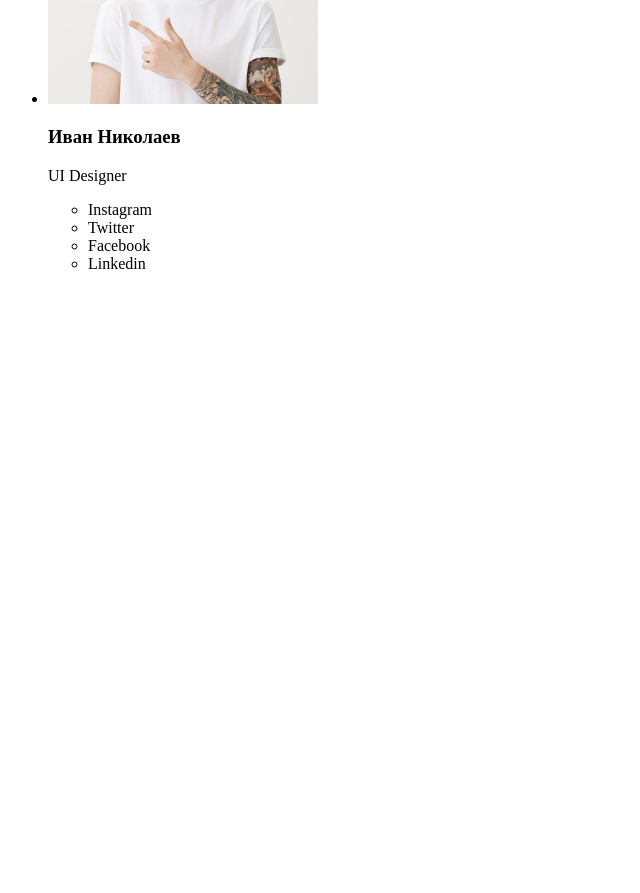
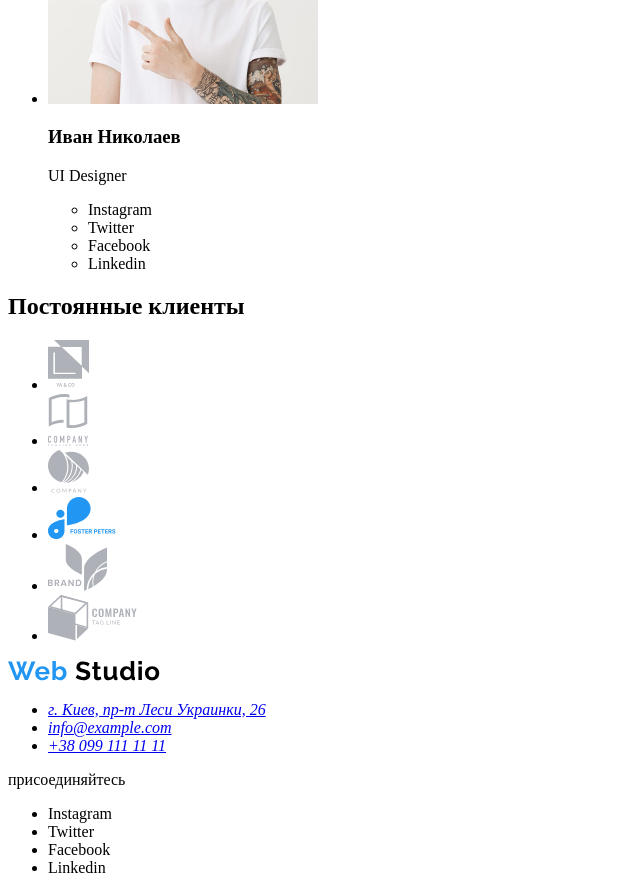
Before and after one commit to VicLip/goit-markup-hw-01, a plain HTML site: page index.html in a window 1280 px wide. Shown: the part 3527-4420 px from the top of the page, without its empty margins (0-640 px from the left). Before the commit the page ends 3816 px from the top, so only its background shows below. Drawn offline with Linux system fonts and the light colour scheme.

Commit message:
1 ДЗ - DONE

```diff
--- a/index.html
+++ b/index.html
@@ -197,7 +197,62 @@
           </li>
         </ul>
       </section>
+      <!--ПОСТОЯННЫЕ КЛИЕНТЫ-->
+      <section>
+        <h2>Постоянные клиенты</h2>
+        <ul>
+          <li>
+            <img src="./images/client/client-logo1.svg" alt="логотип клиента" />
+          </li>
+          <li>
+            <img src="./images/client/client-logo2.svg" alt="логотип клиента" />
+          </li>
+          <li>
+            <img src="./images/client/client-logo3.svg" alt="логотип клиента" />
+          </li>
+          <li>
+            <img src="./images/client/client-logo4.svg" alt="логотип клиента" />
+          </li>
+          <li>
+            <img src="./images/client/client-logo5.svg" alt="логотип клиента" />
+          </li>
+          <li>
+            <img src="./images/client/client-logo6.svg" alt="логотип клиента" />
+          </li>
+        </ul>
+      </section>
     </main>
-    <footer></footer>
+    <!--ПОДВАЛ-->
+    <footer>
+      <nav>
+        <a href="./index.html" aria-label="Логотип">
+          <img src="./images/header/logo.svg" alt="Логотип" />
+        </a>
+        <ul>
+          <li>
+            <address>
+              <a href="https://goo.gl/maps/X2qzdD9U5p8vsnmn8" target="_blank"
+                >г. Киев, пр-т Леси Украинки, 26</a
+              >
+            </address>
+          </li>
+          <li>
+            <address>
+              <a href="mailto:info@example.com">info@example.com</a>
+            </address>
+          </li>
+          <li>
+            <address><a href="tel:+380991111111">+38 099 111 11 11</a></address>
+          </li>
+        </ul>
+        <p>присоединяйтесь</p>
+        <ul>
+          <li><a href="" aria-label="иконка инстаграма"></a>Instagram</li>
+          <li><a href="" aria-label="иконка твиттера"></a>Twitter</li>
+          <li><a href="" aria-label="иконка фейсбука"></a>Facebook</li>
+          <li><a href="" aria-label="иконка линкедина"></a>Linkedin</li>
+        </ul>
+      </nav>
+    </footer>
   </body>
 </html>
```
Also changed, not shown: images/client/client-logo1.svg (added), images/client/client-logo2.svg (added), images/client/client-logo3.svg (added), images/client/client-logo4.svg (added), images/client/client-logo5.svg (added), images/client/client-logo6.svg (added).
